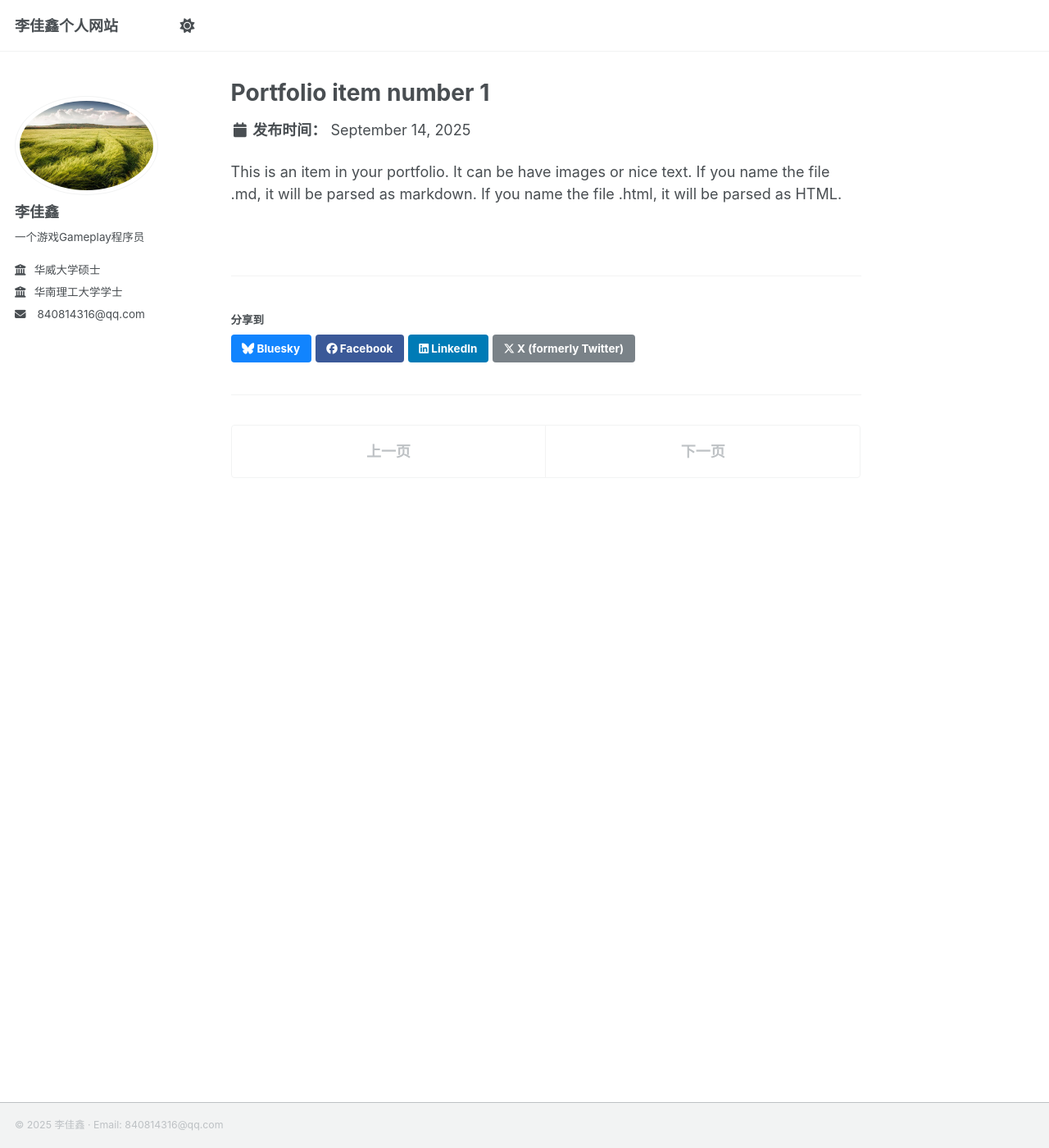
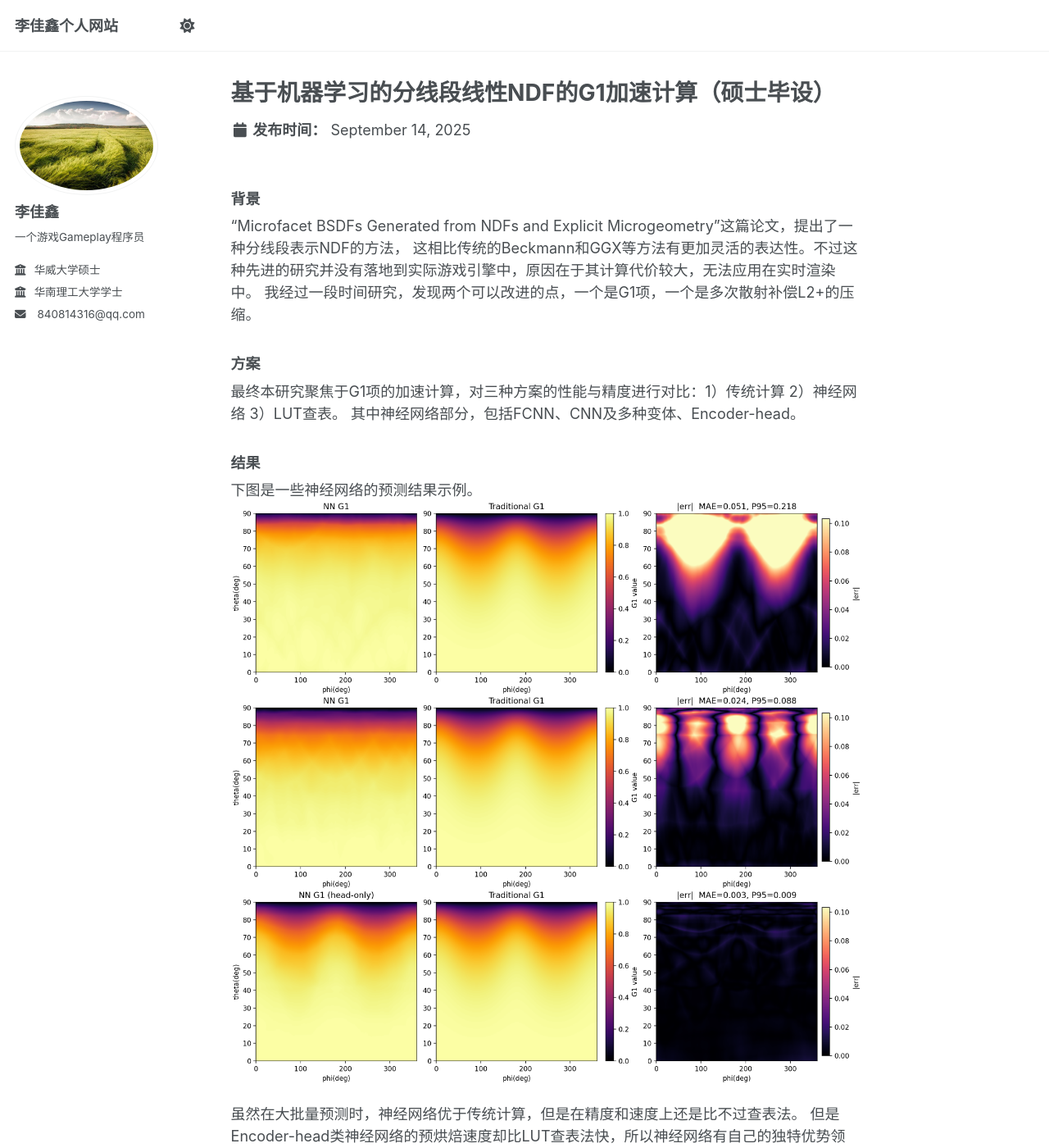
Before and after one commit to fengchenxue/fengchenxue.github.io, a Jekyll site: the page built from _portfolio/portfolio-1.md, in a window 1280 px wide and 1400 px high. Shown: the whole window at 82% size. Built offline with Jekyll 4.4.1, drawn with Linux system fonts in a browser that asks for light colours; a script that is not in the unit is left out; some of the changed text lies outside the part shown.

Commit message:
portfolio 1

```diff
--- a/_pages/portfolio.html
+++ b/_pages/portfolio.html
@@ -1,6 +1,6 @@
 ---
 layout: archive
-title: "Portfolio"
+title: "作品集"
 permalink: /
 author_profile: true
 ---
--- a/_portfolio/portfolio-1.md
+++ b/_portfolio/portfolio-1.md
@@ -1,7 +1,25 @@
 ---
-title: "Portfolio item number 1"
-excerpt: "Short description of portfolio item number 1<br/><img src='/images/500x300.png'>"
+title: "基于机器学习的分线段线性NDF的G1加速计算（硕士毕设）"
+excerpt: "对于最新的分线段NDF，使用神经网络来预测Microfacet模型中的G1部分，来加速其计算，并于传统方案和查表法作比较。<br/><img src='/images/portfolio/HEAD_HeadZ64_256x128x64_relu_do0.00_s4_i7185.png'>"
 collection: portfolio
 ---
 
-This is an item in your portfolio. It can be have images or nice text. If you name the file .md, it will be parsed as markdown. If you name the file .html, it will be parsed as HTML.
+### 背景
+“Microfacet BSDFs Generated from NDFs and Explicit Microgeometry”这篇论文，提出了一种分线段表示NDF的方法，
+这相比传统的Beckmann和GGX等方法有更加灵活的表达性。不过这种先进的研究并没有落地到实际游戏引擎中，原因在于其计算代价较大，无法应用在实时渲染中。
+我经过一段时间研究，发现两个可以改进的点，一个是G1项，一个是多次散射补偿L2+的压缩。
+
+### 方案
+最终本研究聚焦于G1项的加速计算，对三种方案的性能与精度进行对比：1）传统计算 2）神经网络 3）LUT查表。
+其中神经网络部分，包括FCNN、CNN及多种变体、Encoder-head。
+
+### 结果
+下图是一些神经网络的预测结果示例。
+![Encoder-Head1 结果]({{ "/images/portfolio/FULL_Encoder_0_s1_i7185.png" | relative_url }})
+![Encoder-Head2 结果]({{ "/images/portfolio/FULL_Encoder_1_s3_i7185.png" | relative_url }})
+![Encoder-Head3 结果]({{ "/images/portfolio/HEAD_HeadZ64_256x128x64_relu_do0.00_s4_i7185.png" | relative_url }})
+
+虽然在大批量预测时，神经网络优于传统计算，但是在精度和速度上还是比不过查表法。
+但是Encoder-head类神经网络的预烘焙速度却比LUT查表法快，所以神经网络有自己的独特优势领域，那就是开发过程。
+开发时，开发者需要频繁调整材质属性，此时如果用查表法烘焙G1，有一点慢，而神经网络Encoder则要快的多。
+所以神经网络可以用在游戏开发过程，而最终打包时则使用LUT查表法。
```
Also changed, not shown: images/portfolio/FULL_Encoder_0_s1_i7185.png (added), images/portfolio/FULL_Encoder_1_s3_i7185.png (added), images/portfolio/HEAD_HeadZ64_256x128x64_relu_do0.00_s4_i7185.png (added).
